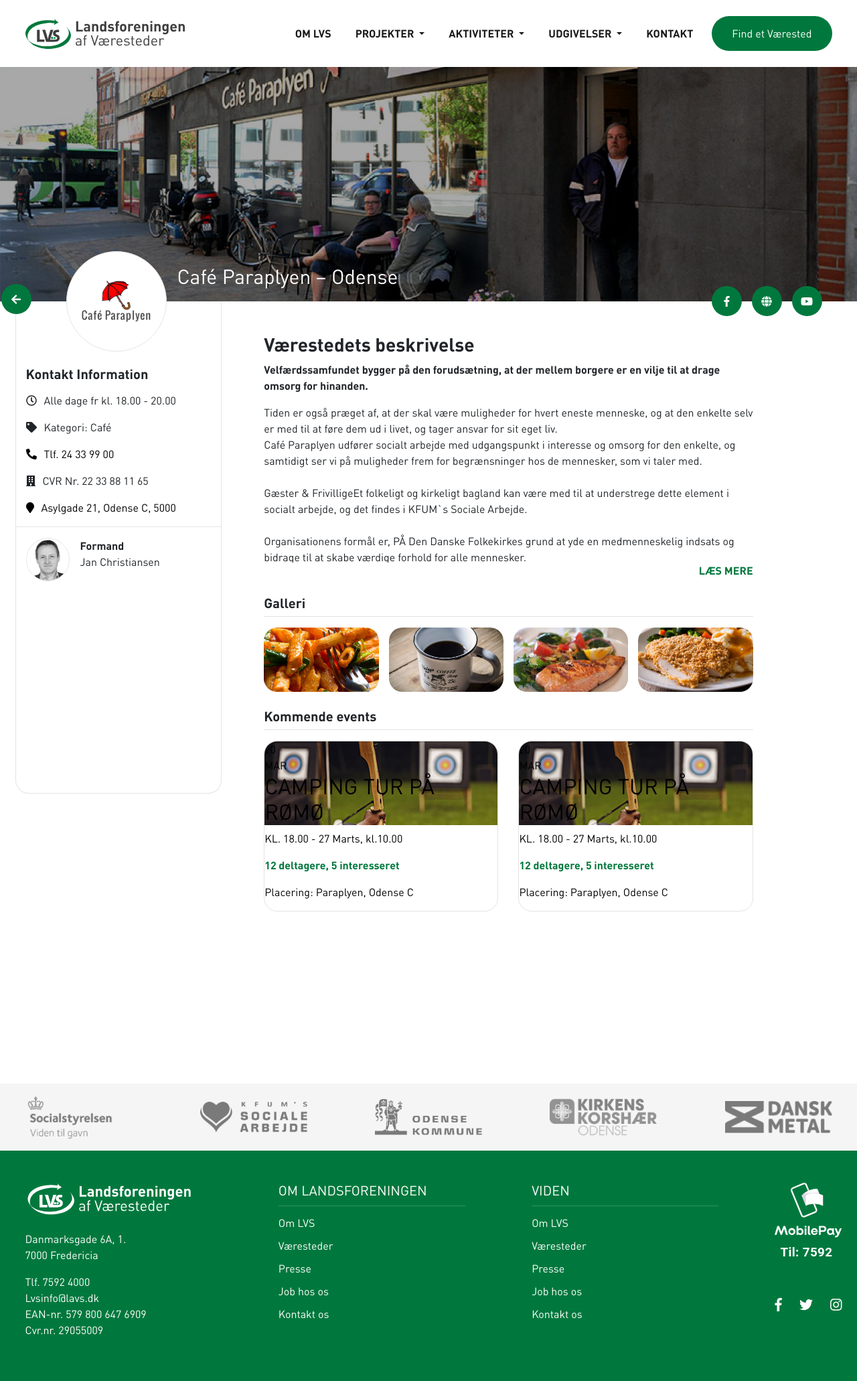
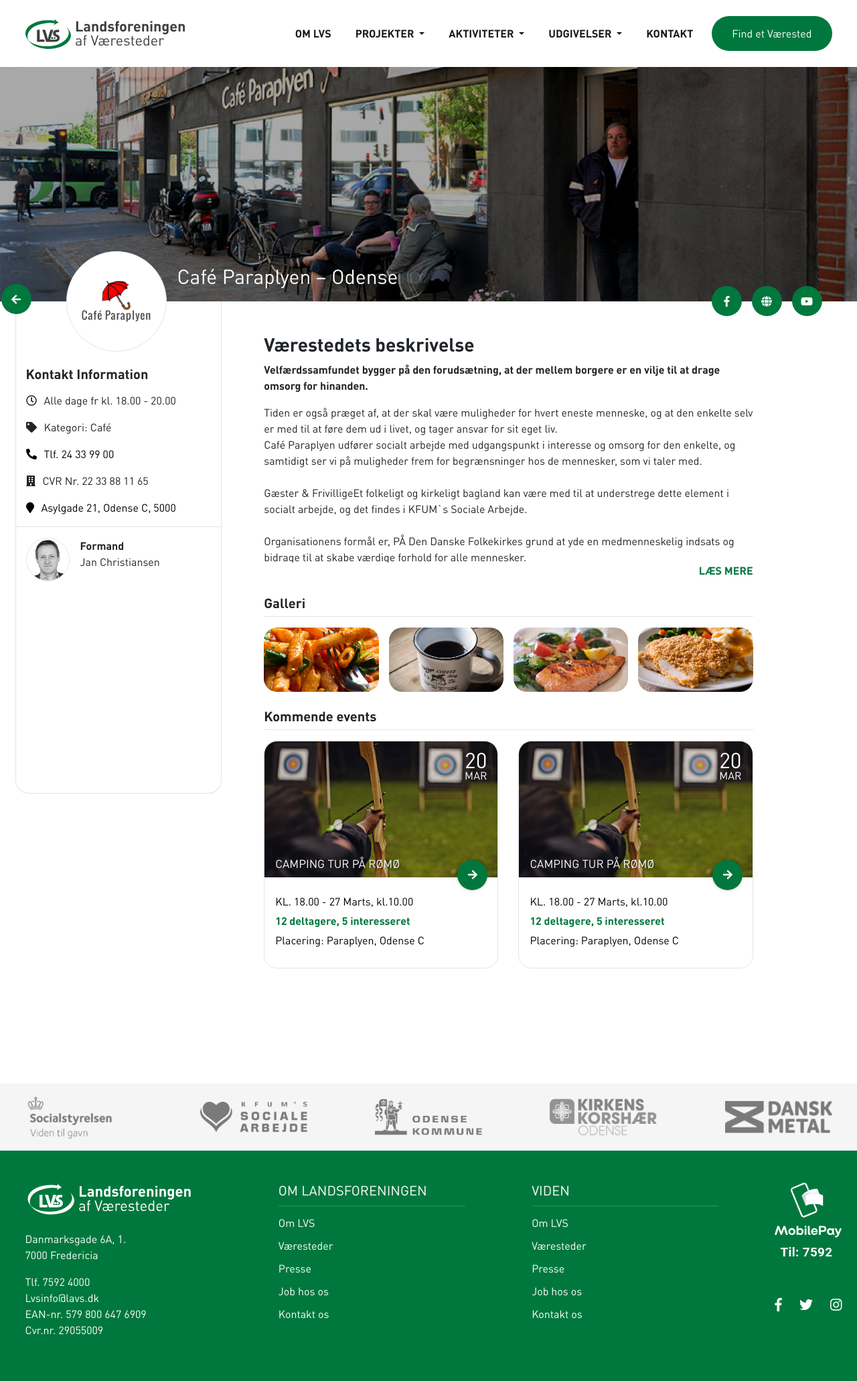
Before and after one commit to kristianbangsoe/lvs, a PHP site: page /varestedet.php in a window 1280 px wide. Shown: the whole page at 67% size. Run offline with PHP 8.4, Linux system fonts and the light colour scheme; some libraries are stand-ins or nearby versions; grey boxes are pictures that could not be loaded.

Commit message:
Added events

```diff
--- a/css/master.css
+++ b/css/master.css
@@ -71,6 +71,22 @@
 
 .social-bar a {
   margin-right: 15px; }
+
+.btn-green-round {
+  padding: 10px 16px;
+  width: 45px;
+  height: 45px;
+  display: inline-block;
+  background-color: #00783D;
+  border-radius: 42px;
+  color: white;
+  position: absolute;
+  right: 15px;
+  margin-top: -50px;
+  box-shadow: 0px 0px 5px rgba(0, 0, 0, 0.21);
+  transition: 0.4s; }
+  .btn-green-round:hover {
+    background-color: #006935; }
 
 /* This stylesheet generated by Transfonter (https://transfonter.org) on April 3, 2018 10:19 AM */
 @font-face {
@@ -324,6 +340,9 @@
   .container {
     max-width: 1235px !important; } }
 /* This stylesheet generated by Transfonter (https://transfonter.org) on April 3, 2018 10:19 AM */
+.overlay {
+  background-color: rgba(0, 0, 0, 0.1607843137); }
+
 .sponsors {
   background-color: #F5F5F5; }
   .sponsors img {
@@ -425,11 +444,31 @@
   border-radius: 20px;
   border: 1px solid #e4e4e4;
   overflow: hidden;
-  display: inline-block;
+  display: block;
   color: black;
   text-decoration: none; }
   .event-item a:hover {
     text-decoration: none;
     color: black; }
+  .event-item a .overlay {
+    padding-bottom: 10px !important; }
+  .event-item a .event-image {
+    color: white; }
+    .event-item a .event-image .date-day {
+      font-size: 32px;
+      line-height: 23px; }
+    .event-item a .event-image .event-title {
+      font-size: 17px;
+      margin-bottom: 0;
+      margin-top: 110px;
+      text-shadow: 1px 1px 3px #00000075; }
+  .event-item a .event-info p {
+    margin-bottom: 5px; }
+  .event-item a:hover .btn-green-round {
+    transform: scale(1.05);
+    box-shadow: 4px 3px 10px rgba(0, 0, 0, 0.21); }
+
+.event-item a:hover {
+  box-shadow: 4px 3px 15px rgba(0, 0, 0, 0.11); }
 
 /*# sourceMappingURL=master.css.map */
--- a/scss/_base.scss
+++ b/scss/_base.scss
@@ -13,6 +13,12 @@
   }
 }
 /* This stylesheet generated by Transfonter (https://transfonter.org) on April 3, 2018 10:19 AM */
+
+.overlay {
+    background-color: rgba(0, 0, 0, 0.1607843137254902);
+}
+
+
 
 .sponsors {
   background-color: $whitebackground;
@@ -143,11 +149,42 @@
   border-radius: 20px;
   border: 1px solid #e4e4e4;
   overflow: hidden;
-  display: inline-block;
+  display: block;
   color: black;
   text-decoration: none;
   &:hover{
     text-decoration: none;
     color: black;
   }
+  .overlay{
+    padding-bottom: 10px!important;
+  }
+  .event-image{
+    color: white;
+    .date-day {
+      font-size: 32px;
+      line-height: 23px;
+    }
+    .event-title {
+        font-size: 17px;
+        margin-bottom: 0;
+        margin-top: 110px;
+        text-shadow: 1px 1px 3px #00000075;
+    }
+  }
+  .event-info{
+    p{
+      margin-bottom: 5px;
+    }
+  }
+
+  &:hover .btn-green-round{
+    transform: scale(1.05);
+    box-shadow: 4px 3px 10px rgba(0, 0, 0, 0.21);
+  }
+
 }
+
+.event-item a:hover{
+  box-shadow: 4px 3px 15px rgba(0, 0, 0, 0.11);
+}
--- a/scss/_buttons.scss
+++ b/scss/_buttons.scss
@@ -88,3 +88,22 @@
 .social-bar a {
   margin-right: 15px;
 }
+
+
+.btn-green-round {
+    padding: 10px 16px;
+    width: 45px;
+    height: 45px;
+    display: inline-block;
+    background-color: #00783D;
+    border-radius: 42px;
+    color: white;
+    position: absolute;
+    right: 15px;
+    margin-top: -50px;
+    box-shadow: 0px 0px 5px rgba(0, 0, 0, 0.21);
+    transition: 0.4s;
+    &:hover{
+      background-color: #006935;
+    }
+}
--- a/varestedet.php
+++ b/varestedet.php
@@ -98,10 +98,15 @@
             <figure class="event-item col-6">
               <a href="#">
                 <div class="event-image" style="background-image: url('assets/images/event-1.jpg');">
-                  <div class="date-dm"><div class="date-day">20</div>MAR</div>
-                  <h2 class="event-title">CAMPING TUR PÅ RØMØ </h2>
+                  <div class="overlay p-3">
+                    <div class="date-dm text-right"><div class="date-day">20</div>MAR</div>
+                    <h2 class="event-title">CAMPING TUR PÅ RØMØ </h2>
+                  </div>
                 </div>
-                <div class="event-info">
+                <div class="event-info px-3 py-4">
+                  <div class="btn-green-round mr-3">
+                    <i class="read-more-btn fas fa-arrow-right"></i>
+                  </div>
                   <p class="date">KL. 18.00 - 27 Marts, kl.10.00</p>
                   <p class="colorgreentext boldtext">12 deltagere, 5 interesseret</p>
                   <p class="location">Placering: Paraplyen, Odense C</p>
@@ -112,10 +117,15 @@
             <figure class="event-item col-6">
               <a href="#">
                 <div class="event-image" style="background-image: url('assets/images/event-1.jpg');">
-                  <div class="date-dm"><div class="date-day">20</div>MAR</div>
-                  <h2 class="event-title">CAMPING TUR PÅ RØMØ </h2>
+                  <div class="overlay p-3">
+                    <div class="date-dm text-right"><div class="date-day">20</div>MAR</div>
+                    <h2 class="event-title">CAMPING TUR PÅ RØMØ </h2>
+                  </div>
                 </div>
-                <div class="event-info">
+                <div class="event-info px-3 py-4">
+                  <div class="btn-green-round mr-3">
+                    <i class="read-more-btn fas fa-arrow-right"></i>
+                  </div>
                   <p class="date">KL. 18.00 - 27 Marts, kl.10.00</p>
                   <p class="colorgreentext boldtext">12 deltagere, 5 interesseret</p>
                   <p class="location">Placering: Paraplyen, Odense C</p>
```
Also changed, not shown: 1 other file.
